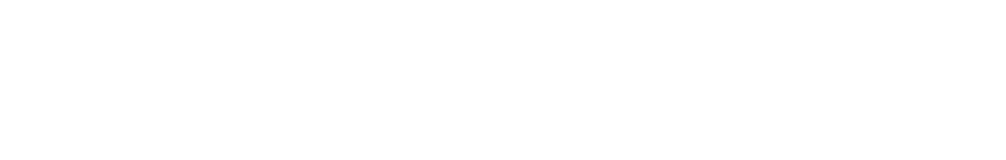
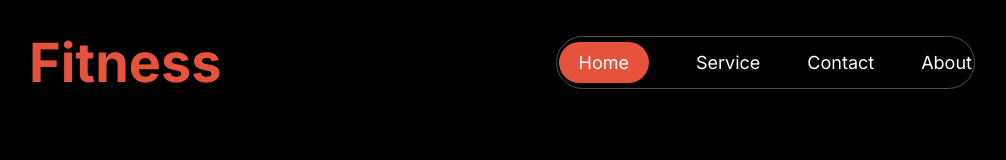
Before and after one commit to RAFIQUL595/B10-Assignment-2, a plain HTML site: page index.html in a window 1280 px wide. Shown: the whole page, without its empty margins (138-1144 px from the left). Drawn offline with Linux system fonts and the light colour scheme.

Commit message:
nav bar Style and small, medium responsive done

```diff
--- a/index.html
+++ b/index.html
@@ -1,14 +1,41 @@
 <!DOCTYPE html>
 <html lang="en">
-<head>
-    <meta charset="UTF-8">
-    <meta name="viewport" content="width=device-width, initial-scale=1.0">
+  <head>
+    <meta charset="UTF-8" />
+    <meta name="viewport" content="width=device-width, initial-scale=1.0" />
     <title>B10-Assignment-2</title>
-    <link rel="stylesheet" href="styles/style.css">
-</head>
-<body>
-    <header></header>
+    <link rel="stylesheet" href="styles/style.css" />
+    <link rel="stylesheet" href="styles/responsive.css">
+    <link rel="preconnect" href="https://fonts.googleapis.com" />
+    <link rel="preconnect" href="https://fonts.gstatic.com" crossorigin />
+    <link
+      href="https://fonts.googleapis.com/css2?family=Inter:wght@100..900&display=swap"
+      rel="stylesheet"
+    />
+    <script src="https://kit.fontawesome.com/6ff1036705.js" crossorigin="anonymous"></script>
+  </head>
+  <body class="inter">
+    <header>
+      <!-- Nav Bar Start Here -->
+      <nav class="nav-container display-flex">
+        <div class="nav-title font-color">
+          <h2>Fitness</h2>
+        </div>
+        <div class="nav-list">
+          <ul class="display-flex">
+            <li><span class="btn-color">Home</span></li>
+            <li>Service</li>
+            <li>Contact</li>
+            <li>About</li>
+          </ul>
+        </div>
+        <div class="ham-burger">
+            <i class="fa-solid fa-bars"></i>
+        </div>
+      </nav>
+      <!-- Nav Bar End Here -->
+    </header>
     <main></main>
     <footer></footer>
-</body>
+  </body>
 </html>
--- /dev/null
+++ b/styles/responsive.css
@@ -0,0 +1,29 @@
+/* Small Device Responsive Start Here */
+@media screen and (max-width: 576px) {
+  .nav-container {
+    flex-direction: row;
+    margin-top: 30px;
+    align-items: center;
+    justify-content: space-between;
+  }
+  .nav-title {
+    margin-left: 30px;
+    font-size: 2rem;
+  }
+  .nav-list {
+    display: none;
+  }
+  .ham-burger {
+    margin-right: 30px;
+    display: block;
+  }
+}
+/* Small Device Responsive End Here */
+
+/* Medium Device Responsive Start Here */
+@media screen and (min-width: 576px) and (max-width: 992px) {
+  .nav-list ul {
+    gap: 25px;
+  }
+}
+/* Medium Device Responsive Start Here */
--- a/styles/style.css
+++ b/styles/style.css
@@ -0,0 +1,64 @@
+* {
+  margin: 0;
+  padding: 0;
+  box-sizing: border-box;
+}
+
+/* Google Font Start Here */
+.inter {
+  font-family: "Inter", sans-serif;
+  font-optical-sizing: auto;
+  font-style: normal;
+  font-variation-settings: "slnt" 0;
+}
+/* Google Font End Here */
+
+/* Body Style Start Here */
+body {
+  background-color: black;
+}
+/* Body Style End Here */
+
+/* Sharing Style Start Here */
+.display-flex {
+  display: flex;
+}
+.font-color {
+  color: #e6533c;
+}
+.btn-color {
+  background-color: #e6533c;
+  padding: 10px 20px;
+  color: white;
+  border-radius: 45px;
+  font-size: 1.125rem;
+}
+/* Sharing Style End Here */
+
+/* Nav Bar Style Start Here */
+.nav-container {
+  justify-content: space-around;
+  margin-top: 30px;
+  align-items: center;
+}
+.nav-title {
+  font-size: 2.25rem;
+  font-weight: 800;
+}
+.nav-list ul {
+  gap: 47px;
+  border: 1px solid #524e4e;
+  padding: 15px 2px;
+  border-radius: 40px;
+}
+.nav-list li {
+  list-style: none;
+  color: white;
+  font-size: 1.125rem;
+}
+.ham-burger{
+  color: white;
+  font-size: 2rem;
+  display: none;
+}
+/* Nav Bar Style End Here */
```
